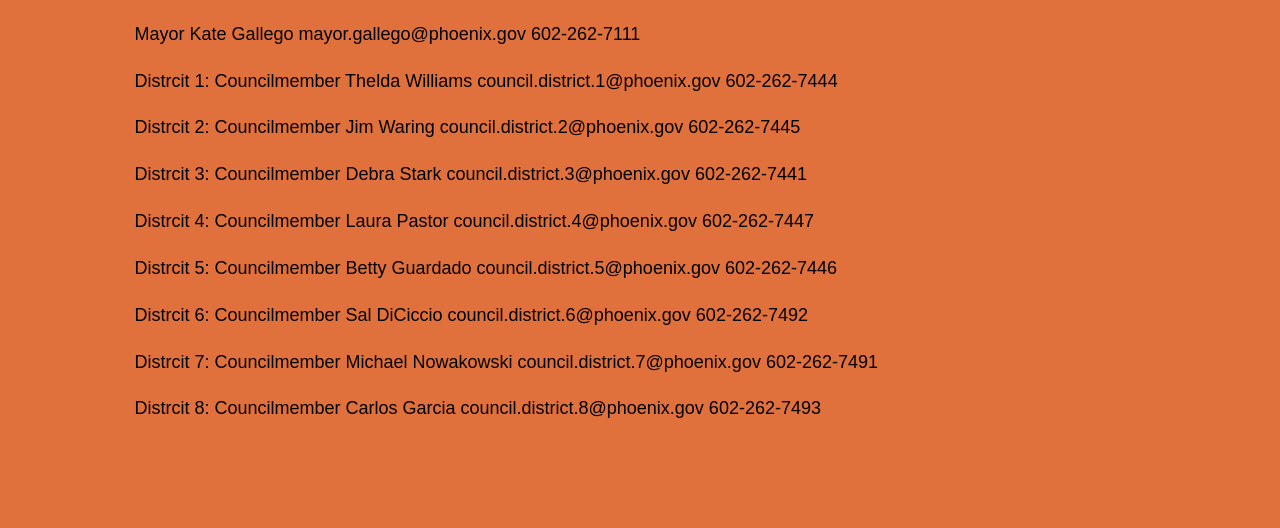
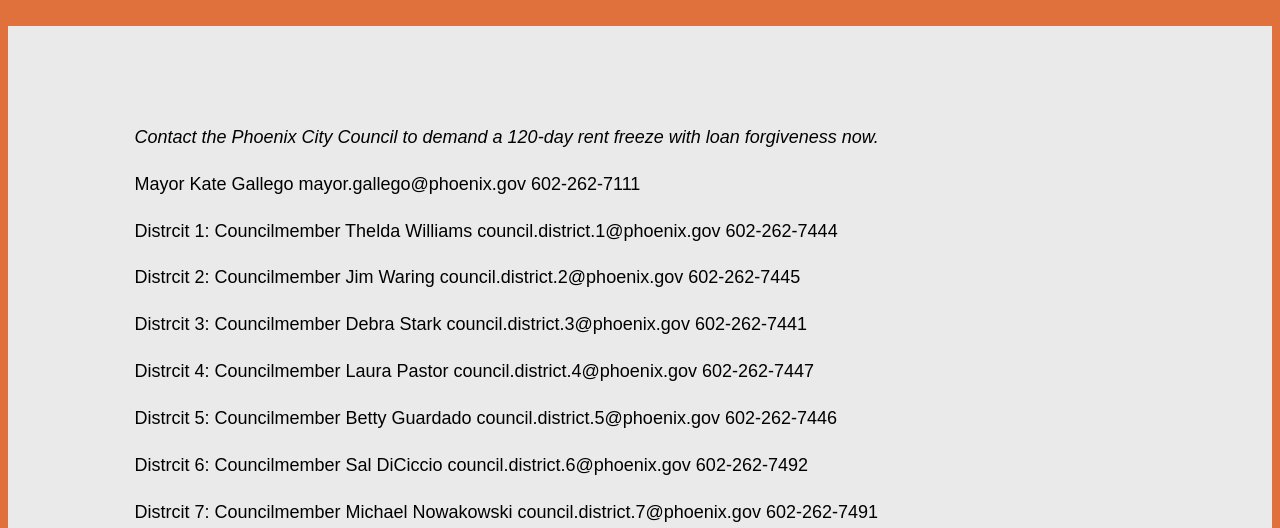
Before and after one commit to phxrentstrike/phxrentstrike, a plain HTML site: page index.html in a window 1280 px wide. Shown: the part 272-800 px from the top of the page. Drawn offline with Linux system fonts and the light colour scheme; a web font is replaced by a local one.

Commit message:
Add files via upload

```diff
--- a/index.html
+++ b/index.html
@@ -9,7 +9,7 @@
 	.backgroundcolor{background:#E0703C;}
 
 .page{background:#E0703C;}
-.page1{background:#403870;}
+.page1{background:#eaeaea;}
 
 .content{text-align: left; width:75%; margin-left:10%; margin-top:100px; animation: fadeIn 2s ease forwards; padding-top:100px; padding-bottom:100px;}
 .text{font-family: titling-gothic-fb, sans-serif; font-weight: 400; font-style: normal; font-size:18px; line-height:1.3em; color:#000000;}
@@ -65,6 +65,11 @@ font-style: normal; text-transform:uppercase;
 	<div class="content" style="margin-top:-50px;">
 		<div class="big-title">PHOENIX RENT STRIKE</div>
         <div class="tag">NO RENT, NO MORTGAGE DURING COVID-19!</div>
+
+	</div>
+
+<div class="page1">
+	<div class="content" style="margin-top:-50px;">
         <div class="text">
             <em>Contact the Phoenix City Council to demand a 120-day rent freeze with loan forgiveness now.</em><br><br>
             Mayor Kate Gallego mayor.gallego@phoenix.gov 602-262-7111<br><br>
@@ -75,10 +80,10 @@ font-style: normal; text-transform:uppercase;
             Distrcit 5: Councilmember Betty Guardado council.district.5@phoenix.gov 602-262-7446<br><br>
             Distrcit 6: Councilmember Sal DiCiccio council.district.6@phoenix.gov 602-262-7492<br><br>
             Distrcit 7: Councilmember Michael Nowakowski council.district.7@phoenix.gov 602-262-7491<br><br>           Distrcit 8: Councilmember Carlos Garcia council.district.8@phoenix.gov 602-262-7493<br><br>
-
+        </div>
 
         </div>
-	</div>
+</div>
 
 
 
```
